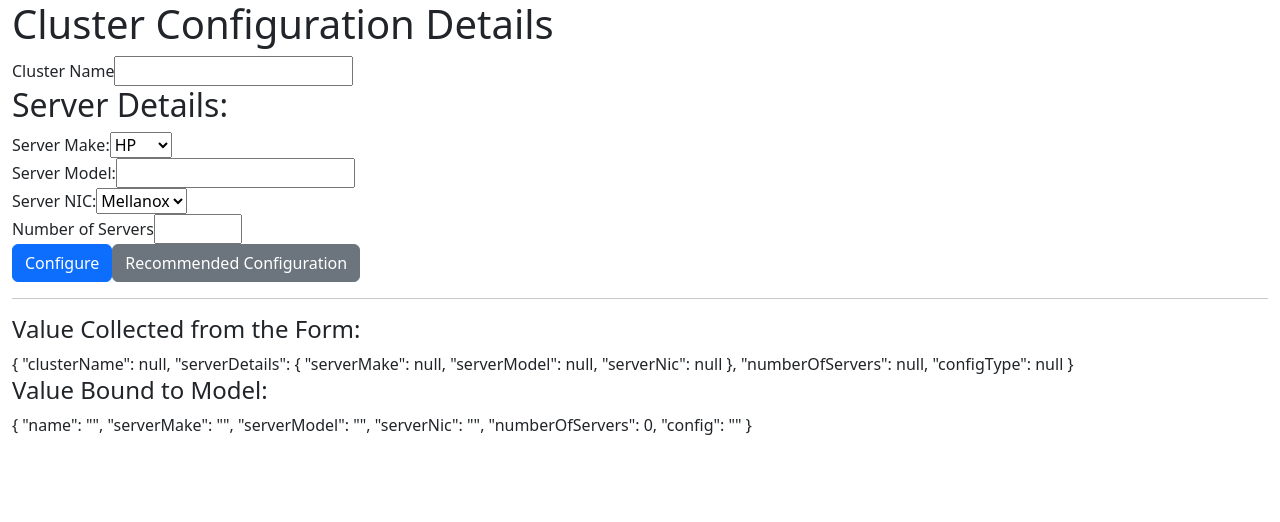
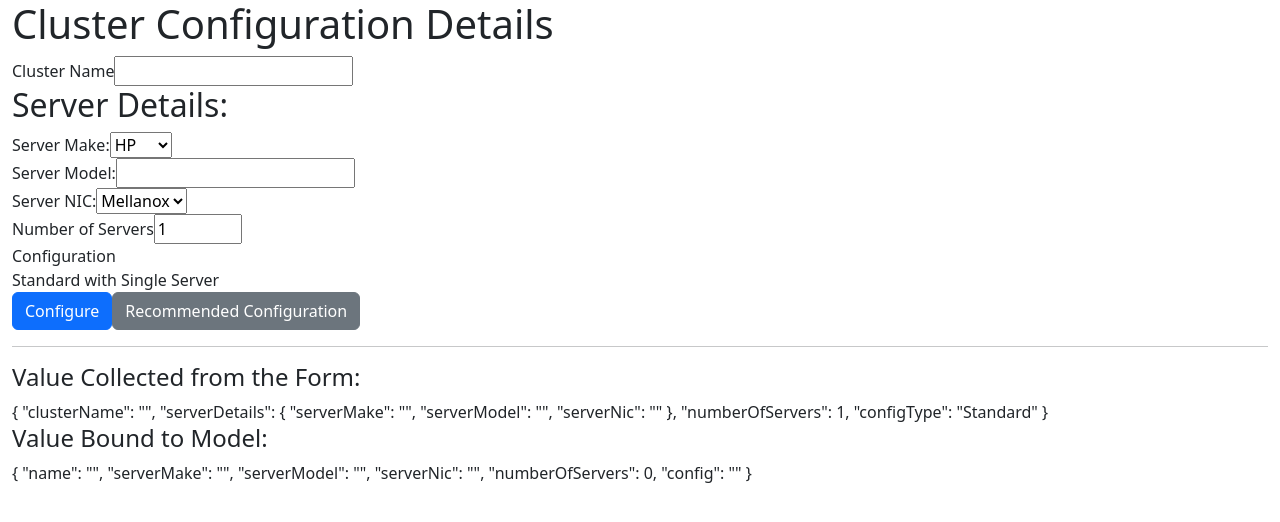
Before and after one commit to abhirup-dutta/angular-for-datacenter, an Angular app: page / in a window 1280 px wide. Shown: the top 522 px of the page. Built offline with nearby package versions, Linux system fonts and the light colour scheme.

Commit message:
FormBuilder

```diff
--- a/src/app/app.component.html
+++ b/src/app/app.component.html
@@ -52,7 +52,7 @@
 			<!--small class="text-danger" [class.d-none]="numberOfServers.valid || numberOfServers.untouched">1 to 12 servers supported</small-->
 		</div>
 
-		<div class="mb-3" *ngIf="clusterForm.value.numberOfServers > 1">
+		<div class="mb-3" *ngIf="clusterForm!.value!.numberOfServers! > 1">
 			<label>Configuration</label>
 			<div class="form-check" *ngFor="let type of configTypes">
 				<input class="form-check-input" name="configType" formControlName="configType" type="radio" value="{{ type }}">
--- a/src/app/app.component.ts
+++ b/src/app/app.component.ts
@@ -1,6 +1,6 @@
-import { Component } from '@angular/core';
+import { Component, inject } from '@angular/core';
 import { CommonModule } from '@angular/common';
-import { FormGroup, FormControl, FormArray, NgForm, FormsModule, ReactiveFormsModule } from '@angular/forms';
+import { FormsModule, ReactiveFormsModule, FormBuilder } from '@angular/forms';
 import { Cluster } from './cluster';
 import { ImagingService } from './imaging.service';
 
@@ -23,18 +23,21 @@ export class AppComponent {
   clusterModel = new Cluster();
   errorMsg = '';
 
-  clusterForm = new FormGroup({
-    clusterName: new FormControl(),
-    serverDetails: new FormGroup({
-      serverMake: new FormControl(),
-      serverModel: new FormControl(),
-      serverNic: new FormControl()
+
+  private _formBuilder = inject(FormBuilder);
+  clusterForm = this._formBuilder.group({
+    clusterName: [''],
+    serverDetails: this._formBuilder.group({
+      serverMake: [''],
+      serverModel: [''],
+      serverNic: ['']
     }),
-    numberOfServers: new FormControl(),
-    configType: new FormControl()
+    numberOfServers: [1],
+    configType: ['Standard']
   });
 
   constructor(private _imagingService: ImagingService) {}
+
 
   onSubmit() {
     console.log("Form Data Received:");
@@ -43,22 +46,22 @@ export class AppComponent {
     /*
      *  Transfer values from Form to Model
      */
-    this.clusterModel.name = this.clusterForm.get('clusterName')!.value;
+    this.clusterModel.name = this.clusterForm.get('clusterName')!.value!;
     this.clusterModel.serverMake = this.clusterForm
       .get('serverDetails')!
-      .get('serverMake')!.value;
+      .get('serverMake')!.value!;
     this.clusterModel.serverModel = this.clusterForm
       .get('serverDetails')!
-      .get('serverModel')!.value;
+      .get('serverModel')!.value!;
     this.clusterModel.serverNic = this.clusterForm
       .get('serverDetails')!
-      .get('serverNic')!.value;
-    this.clusterModel.numberOfServers = this.clusterForm.get('numberOfServers')!.value;
+      .get('serverNic')!.value!;
+    this.clusterModel.numberOfServers = this.clusterForm.get('numberOfServers')!.value!;
     console.log("Cluster Configuration Initiated:");
     if (this.clusterModel.numberOfServers === 1) {
       this.clusterModel.config = 'Standard';
     } else {
-      this.clusterModel.config = this.clusterForm.get('configType')!.value;
+      this.clusterModel.config = this.clusterForm.get('configType')!.value!;
     }
     console.log(this.clusterModel);
 
```
